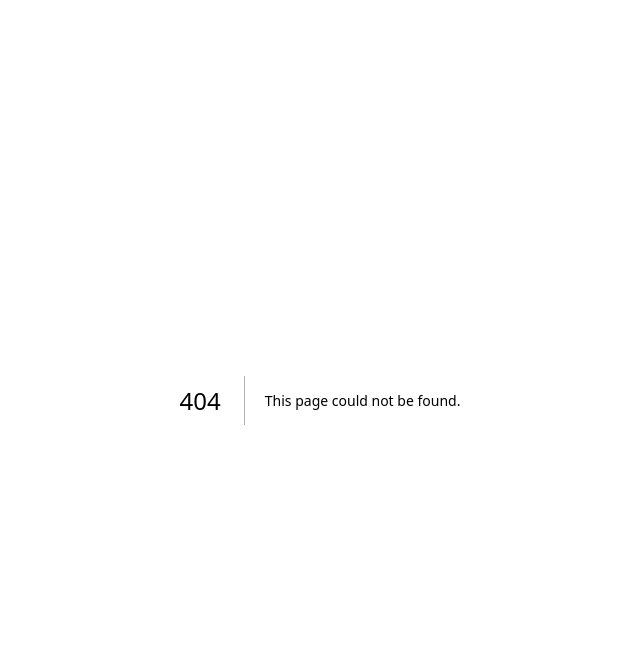
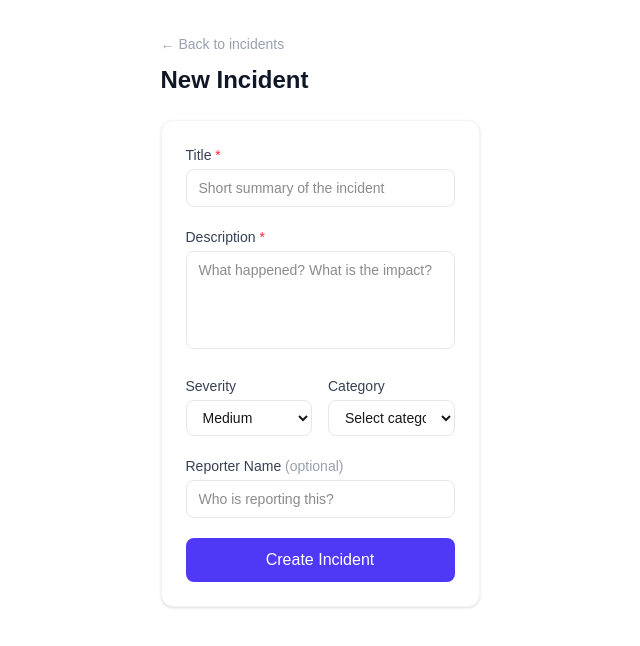
Before and after one commit to Gaurav098766/Incident-Management-System, a Next.js app in the folder frontend/: page /incidents/new in a window 1280 px wide. Before the commit this address had no page. Shown: the top 646 px of the page, without its empty margins (320-960 px from the left). Built offline with nearby package versions, Linux system fonts and the light colour scheme; no server answers.

Commit message:
add: designed incident creation form

```diff
--- /dev/null
+++ b/frontend/app/incidents/new/page.tsx
@@ -0,0 +1,142 @@
+"use client";
+
+import { useState } from "react";
+import { useRouter } from "next/navigation";
+import Link from "next/link";
+import { createIncident } from "@/lib/api";
+import type { Severity, Category} from "@/lib/types";
+
+export default function NewIncidentPage() {
+  const router = useRouter();
+
+  const [title, setTitle] = useState("");
+  const [description, setDescription] = useState("");
+  const [severity, setSeverity] = useState<Severity>("medium");
+  const [category, setCategory] = useState<Category | "">("");
+  const [reporter, setReporter] = useState("");
+
+  const [submitting, setSubmitting] = useState(false);
+  const [submitError, setSubmitError] = useState("");
+
+  async function handleSubmit() {
+    if (!title.trim() || !description.trim()) {
+      setSubmitError("Title and description are required.");
+      return;
+    }
+    setSubmitting(true);
+    setSubmitError("");
+    try {
+      const incident = await createIncident({
+        title,
+        description,
+        severity,
+        category: category || undefined,
+        reporter_name: reporter || undefined,
+      });
+      router.push(`/incidents/${incident.id}`);
+    } catch (e) {
+      setSubmitError(e instanceof Error ? e.message : "Failed to create incident");
+      setSubmitting(false);
+    }
+  }
+
+  return (
+    <div className="max-w-2xl mx-auto px-4 py-8">
+      <div className="mb-6">
+        <Link href="/" className="text-sm text-gray-400 hover:text-gray-600">
+          ← Back to incidents
+        </Link>
+        <h1 className="text-2xl font-bold text-gray-900 mt-2">New Incident</h1>
+      </div>
+
+      <div className="bg-white rounded-xl shadow-sm border border-gray-100 p-6 space-y-5">
+        {/* Title */}
+        <div>
+          <label className="block text-sm font-medium text-gray-700 mb-1">
+            Title <span className="text-red-500">*</span>
+          </label>
+          <input
+            type="text"
+            value={title}
+            onChange={(e) => setTitle(e.target.value)}
+            placeholder="Short summary of the incident"
+            className="w-full border border-gray-200 rounded-lg px-3 py-2 text-sm focus:outline-none focus:ring-2 focus:ring-indigo-400"
+          />
+        </div>
+
+        {/* Description */}
+        <div>
+          <label className="block text-sm font-medium text-gray-700 mb-1">
+            Description <span className="text-red-500">*</span>
+          </label>
+          <textarea
+            value={description}
+            onChange={(e) => setDescription(e.target.value)}
+            placeholder="What happened? What is the impact?"
+            rows={4}
+            className="w-full border border-gray-200 rounded-lg px-3 py-2 text-sm focus:outline-none focus:ring-2 focus:ring-indigo-400 resize-none"
+          />
+        </div>
+
+        {/* Severity + Category row */}
+        <div className="flex gap-4">
+          <div className="flex-1">
+            <label className="block text-sm font-medium text-gray-700 mb-1">Severity</label>
+            <select
+              value={severity}
+              onChange={(e) => setSeverity(e.target.value as Severity)}
+              className="w-full border border-gray-200 rounded-lg px-3 py-2 text-sm focus:outline-none focus:ring-2 focus:ring-indigo-400"
+            >
+              <option value="low">Low</option>
+              <option value="medium">Medium</option>
+              <option value="high">High</option>
+              <option value="critical">Critical</option>
+            </select>
+          </div>
+          <div className="flex-1">
+            <label className="block text-sm font-medium text-gray-700 mb-1">Category</label>
+            <select
+              value={category}
+              onChange={(e) => setCategory(e.target.value as Category | "")}
+              className="w-full border border-gray-200 rounded-lg px-3 py-2 text-sm focus:outline-none focus:ring-2 focus:ring-indigo-400"
+            >
+              <option value="">Select category…</option>
+              <option value="database">Database</option>
+              <option value="network">Network</option>
+              <option value="authentication">Authentication</option>
+              <option value="third_party_api">Third-party API</option>
+              <option value="infrastructure">Infrastructure</option>
+              <option value="other">Other</option>
+            </select>
+          </div>
+        </div>
+
+        {/* Reporter */}
+        <div>
+          <label className="block text-sm font-medium text-gray-700 mb-1">
+            Reporter Name <span className="text-gray-400 font-normal">(optional)</span>
+          </label>
+          <input
+            type="text"
+            value={reporter}
+            onChange={(e) => setReporter(e.target.value)}
+            placeholder="Who is reporting this?"
+            className="w-full border border-gray-200 rounded-lg px-3 py-2 text-sm focus:outline-none focus:ring-2 focus:ring-indigo-400"
+          />
+        </div>
+
+        {/* Error + Submit */}
+        {submitError && (
+          <p className="text-sm text-red-600">{submitError}</p>
+        )}
+        <button
+          onClick={handleSubmit}
+          disabled={submitting}
+          className="w-full bg-indigo-600 hover:bg-indigo-700 text-white font-medium py-2.5 rounded-lg transition-colors disabled:opacity-50"
+        >
+          {submitting ? "Creating…" : "Create Incident"}
+        </button>
+      </div>
+    </div>
+  );
+}
```
